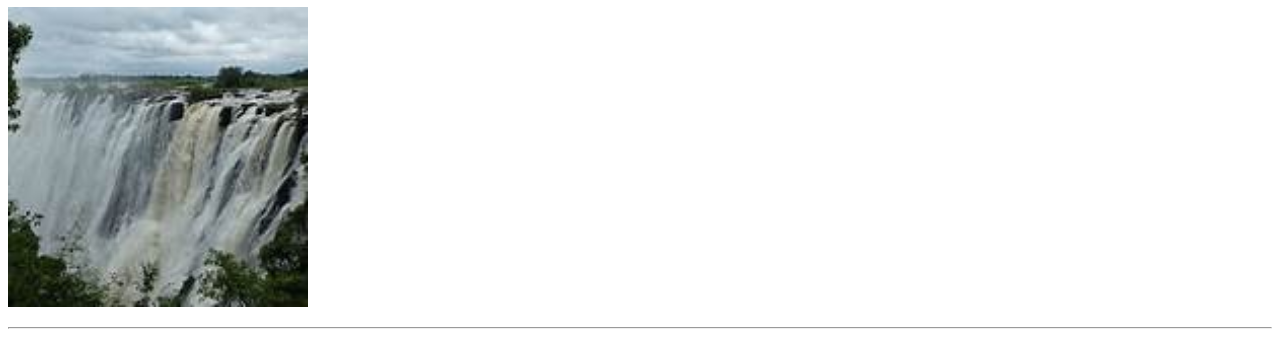
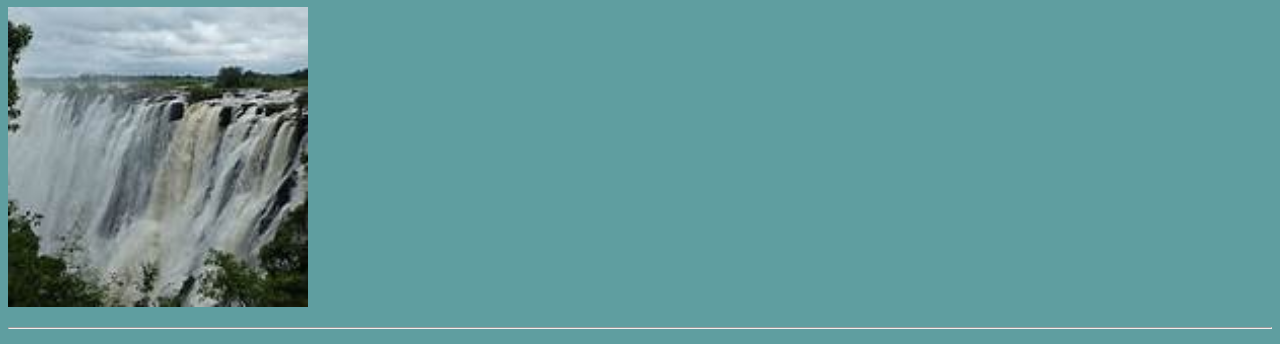
Before and after one commit to cmagume1/MyResume, a plain HTML site: page index.html in a window 1280 px wide. Shown: the part 73-417 px from the top of the page. Drawn offline with Linux system fonts and the light colour scheme.

Commit message:
Add files via upload

```diff
--- a/index.html
+++ b/index.html
@@ -1,5 +1,5 @@
 <!DOCTYPE html>
-<html lang="en">
+<html lang="en" style="background-color: cadetblue;">
   <head>
     <meta charset="UTF-8" />
     <meta name="viewport" content="width=device-width, initial-scale=1.0" />
```
